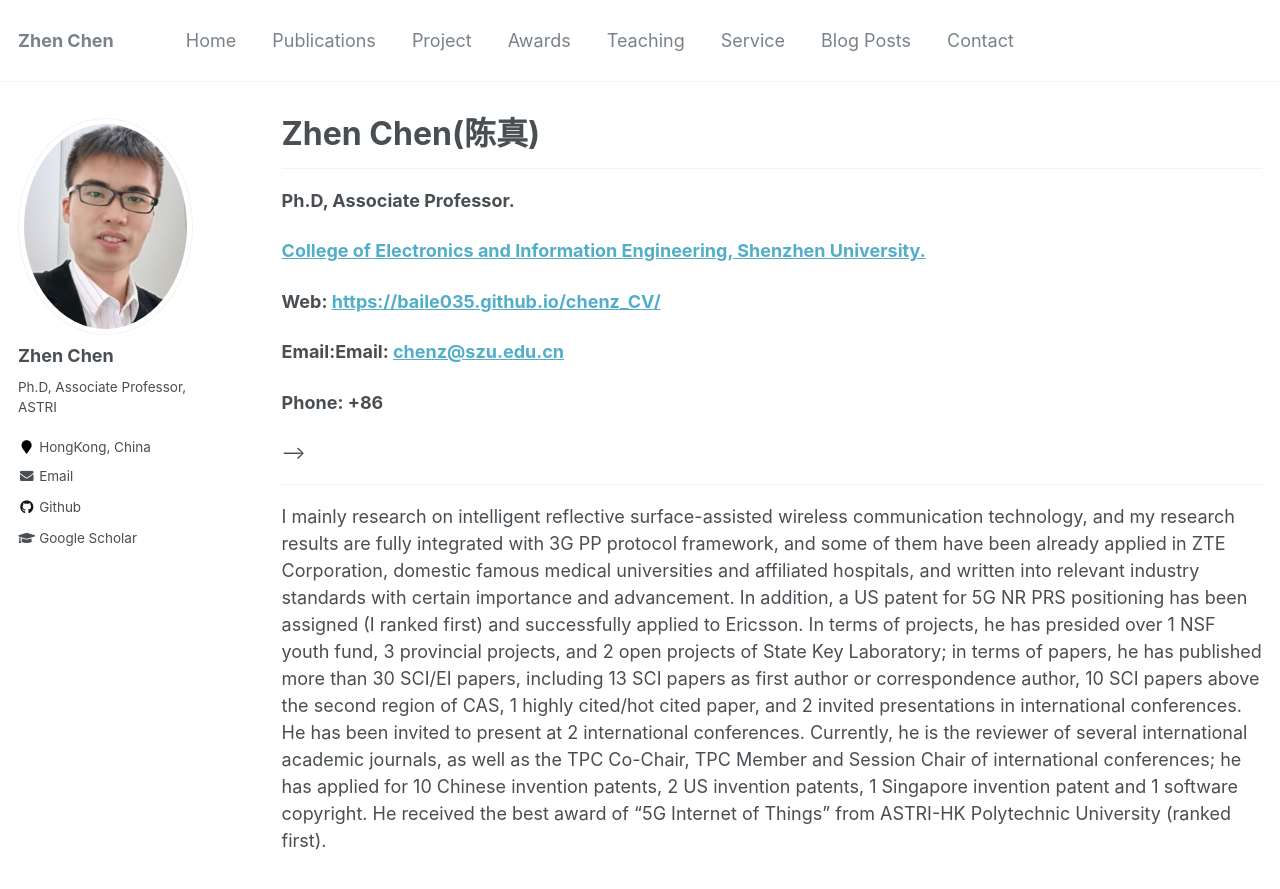
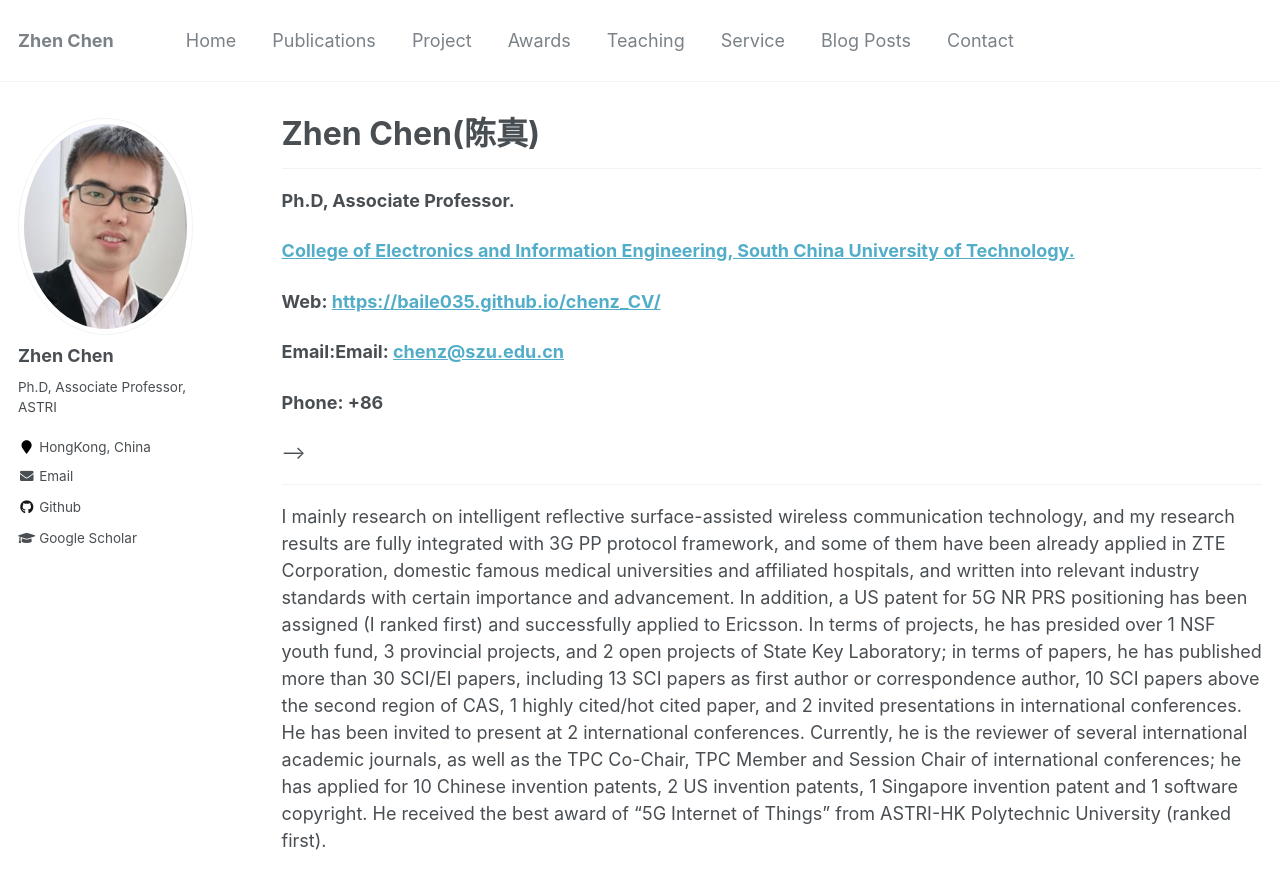
Before and after one commit to baile035/chenz_CV, a Jekyll site: the page built from _pages/home.md, in a window 1280 px wide and 900 px high. Shown: the top 889 px of the window. Built offline with Jekyll 4.4.1, drawn with Linux system fonts in a browser that asks for light colours.

Commit message:
Update home.md

```diff
--- a/_pages/home.md
+++ b/_pages/home.md
@@ -11,7 +11,7 @@ author_profile: true
 <html>
 <p><b style="line-height:50%"> Ph.D, Associate Professor. </b> </p>
 
-<p><b style="line-height:50%"><a href="https://www2.scut.edu.cn/ee/">College of Electronics and Information Engineering, Shenzhen University.</a></b></p>
+<p><b style="line-height:50%"><a href="https://www2.scut.edu.cn/ee/">College of Electronics and Information Engineering, South China University of Technology.</a></b></p>
 
 <p><b style="line-height:50%"> Web: <a href="http://baile035.github.io/chenz_CV/">https://baile035.github.io/chenz_CV/ </a> </b></p>
 </html>
```
